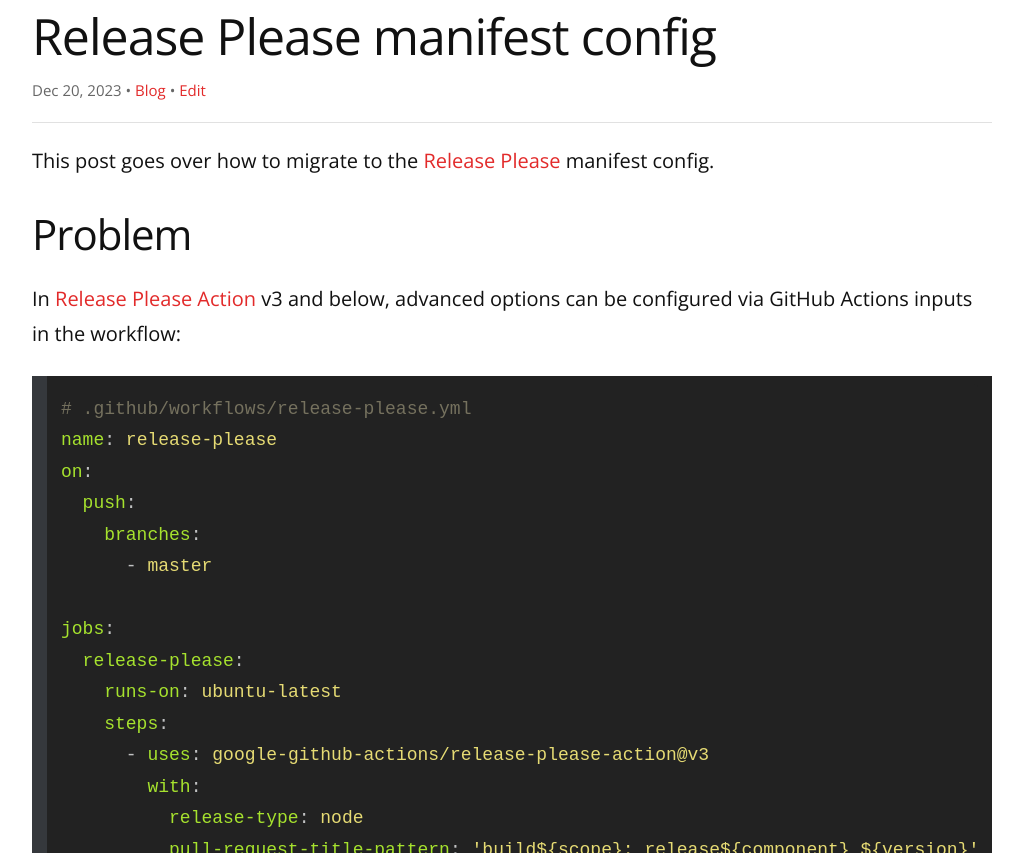
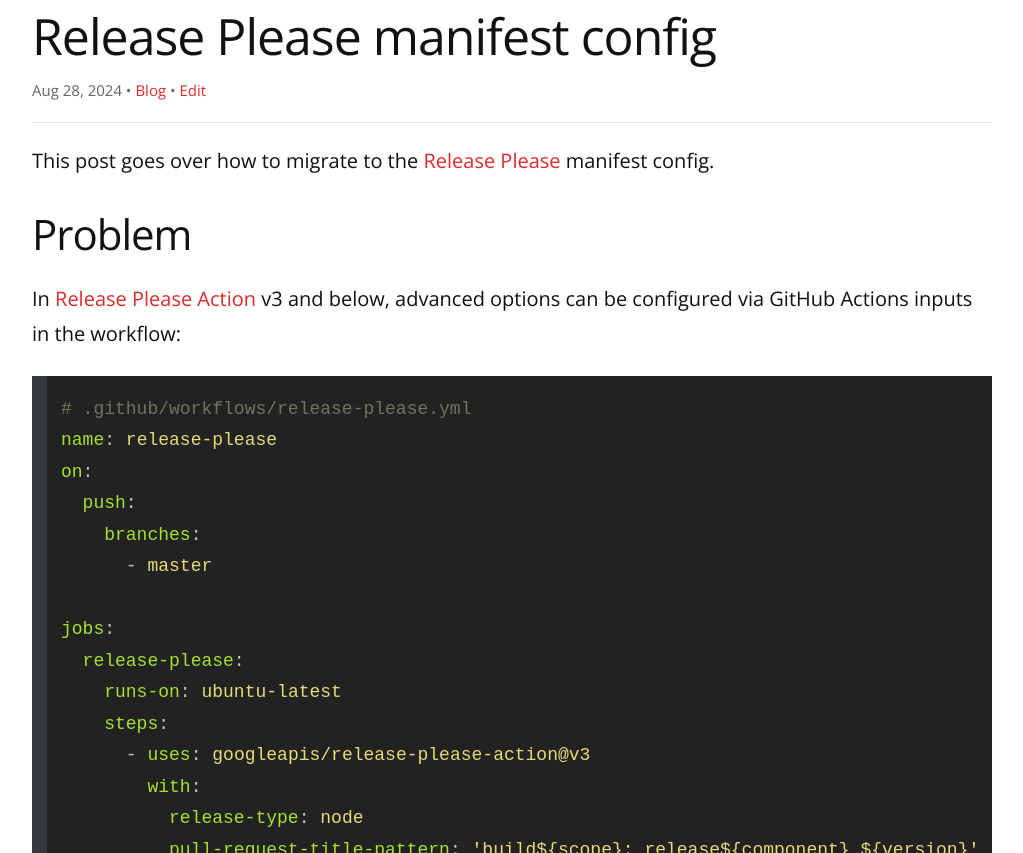
Before and after one commit to remarkablemark/remarkablemark.github.io, a Jekyll site: the page built from _posts/2023/2023-12-20-release-please-manifest-config.md, in a window 1280 px wide and 1400 px high, cut to the strip 107-960 px from the top of the window. Shown: the whole strip, without its empty margins (128-1151 px from the left). Built offline with Jekyll 4.4.1, drawn with Linux system fonts in a browser that asks for light colours; comment, search, counter and statistics services are not loaded; some of the changed text lies outside the part shown.

Commit message:
feat(posts): update "Release Please manifest config"
Post: 2023-12-20-release-please-manifest-config.md

Replace GitHub Action and repository

````diff
--- a/_posts/2023/2023-12-20-release-please-manifest-config.md
+++ b/_posts/2023/2023-12-20-release-please-manifest-config.md
@@ -2,6 +2,7 @@
 layout: post
 title: Release Please manifest config
 date: 2023-12-20 19:31:26
+updated: 2024-08-28 10:20:34
 excerpt: How to migrate to the Release Please manifest config.
 categories: release please manifest config github actions
 ---
@@ -10,7 +11,7 @@
 
 ## Problem
 
-In [Release Please Action](https://github.com/google-github-actions/release-please-action) v3 and below, advanced options can be configured via GitHub Actions inputs in the workflow:
+In [Release Please Action](https://github.com/googleapis/release-please-action) v3 and below, advanced options can be configured via GitHub Actions inputs in the workflow:
 
 ```yml
 # .github/workflows/release-please.yml
@@ -24,7 +25,7 @@
   release-please:
     runs-on: ubuntu-latest
     steps:
-      - uses: google-github-actions/release-please-action@v3
+      - uses: googleapis/release-please-action@v3
         with:
           release-type: node
           pull-request-title-pattern: 'build${scope}: release${component} ${version}'
@@ -32,7 +33,7 @@
             README.md
 ```
 
-But in [v4](https://github.com/google-github-actions/release-please-action#upgrading-from-v3-to-v4), the GitHub Actions inputs were deprecated and moved to the config file.
+But in [v4](https://github.com/googleapis/release-please-action#upgrading-from-v3-to-v4), the GitHub Actions inputs were deprecated and moved to the config file.
 
 ## Solution
 
@@ -79,7 +80,7 @@
 }
 ```
 
-> If your monorepo has different configurations for each package, then update the `packages` field. See the [documentation](https://github.com/google-github-actions/release-please-action#package-options) for more details.
+> If your monorepo has different configurations for each package, then update the `packages` field. See the [documentation](https://github.com/googleapis/release-please-action#package-options) for more details.
 
 Upgrade the action to v4 and remove the options from the GitHub Actions workflow:
 
@@ -95,7 +96,7 @@
   release-please:
     runs-on: ubuntu-latest
     steps:
-      - uses: google-github-actions/release-please-action@v4
+      - uses: googleapis/release-please-action@v4
 ```
 
 ## Example
````
